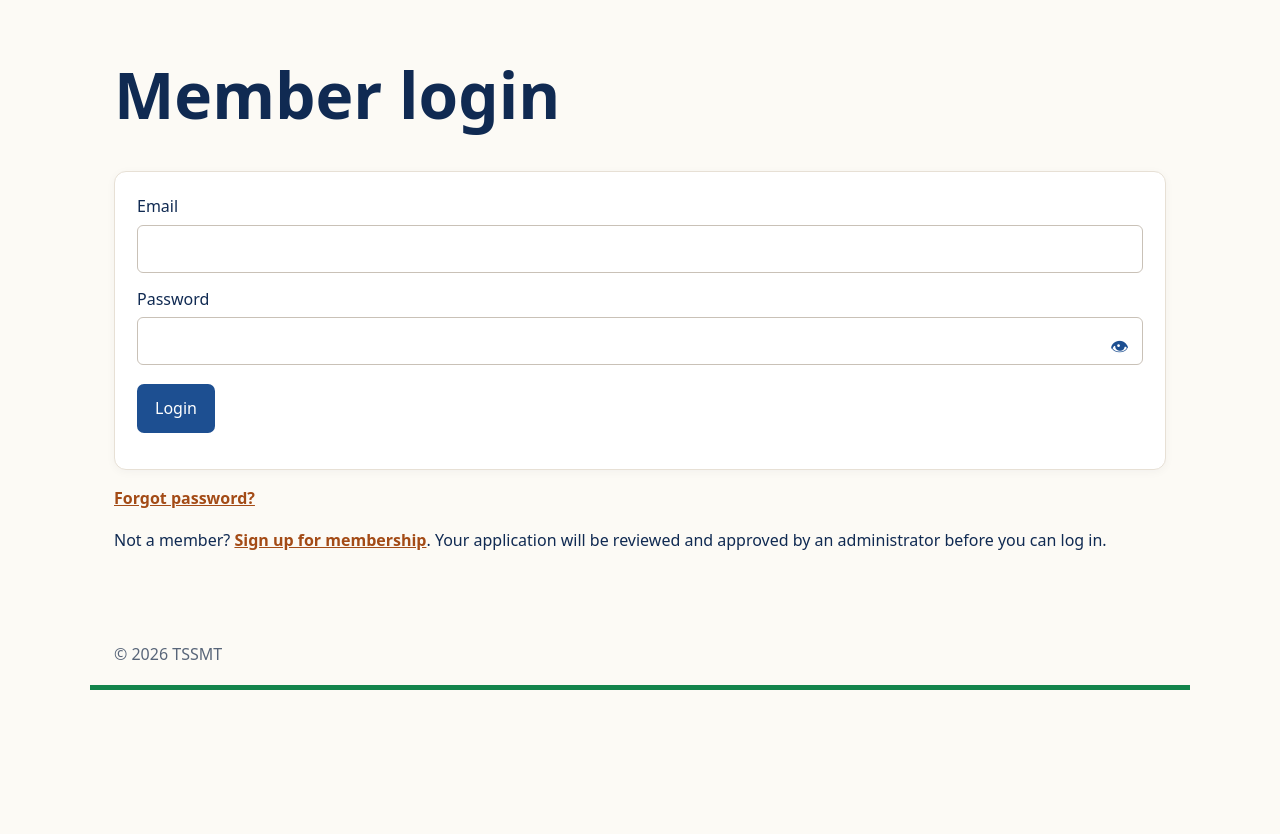
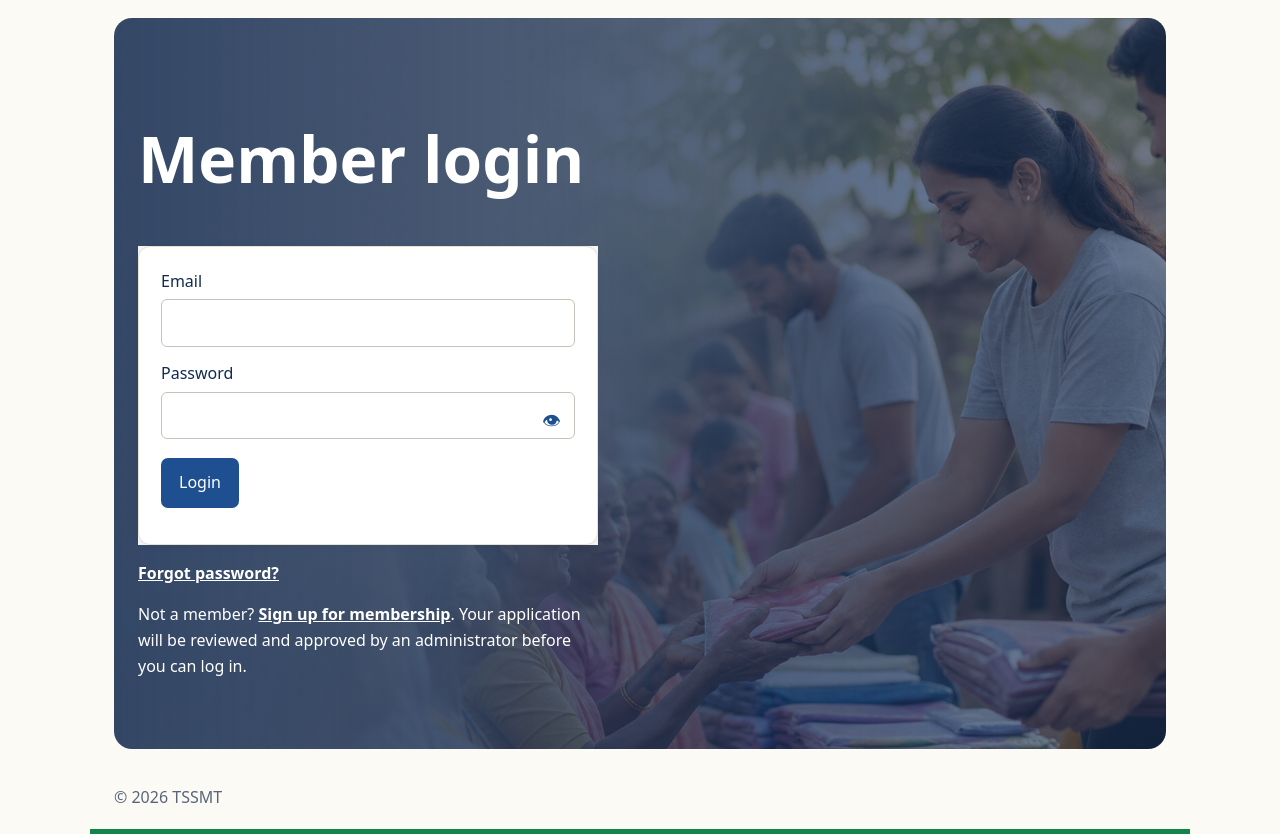
Before and after one commit to ownerpcrm/tssmt-website, a PHP site: page /login.php in a window 1280 px wide. Shown: the part 77-911 px from the top of the page. Before the commit the page ends 767 px from the top, so only its background shows below. Run offline with PHP 8.4, Linux system fonts and the light colour scheme; data comes from the database, SQL or seed files in the repository; some libraries are stand-ins or nearby versions.

Commit message:
Style member login with community background

```diff
--- a/public/login.php
+++ b/public/login.php
@@ -14,13 +14,15 @@ if($_SERVER['REQUEST_METHOD']==='POST'){
 }
 header_html('Member login');
 ?>
-<h1>Member login</h1>
+<style>.login-scene{min-height:600px;padding:54px 24px;background:linear-gradient(90deg,#102a52d9,#102a5299),url('/assets/login-community-bg.png') center/cover;border-radius:18px}.login-scene h1{color:#fff}.login-card{max-width:460px;background:#fffffff2!important;margin:0!important}.login-scene>p{max-width:460px;color:#fff}.login-scene>p a{color:#fff;text-decoration:underline}</style>
+<section class="login-scene"><h1>Member login</h1>
+<div class="login-card">
 <form method="post">
   <input type="hidden" name="csrf" value="<?=csrf()?>">
   <label>Email<input type="email" name="email" required></label>
   <label>Password<input type="password" name="password" required></label>
   <button>Login</button>
 </form>
-<p><a href="/forgot-password.php?type=member">Forgot password?</a></p>
-<p>Not a member? <a href="/register.php">Sign up for membership</a>. Your application will be reviewed and approved by an administrator before you can log in.</p>
+</div><p><a href="/forgot-password.php?type=member">Forgot password?</a></p>
+<p>Not a member? <a href="/register.php">Sign up for membership</a>. Your application will be reviewed and approved by an administrator before you can log in.</p></section>
 <?php footer_html();
```
Also changed, not shown: public/assets/login-community-bg.png (added).
